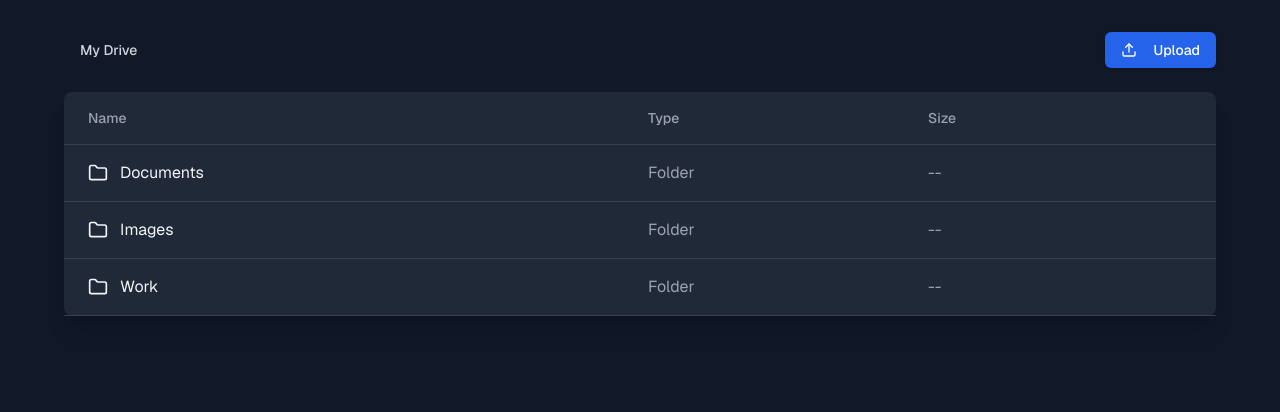
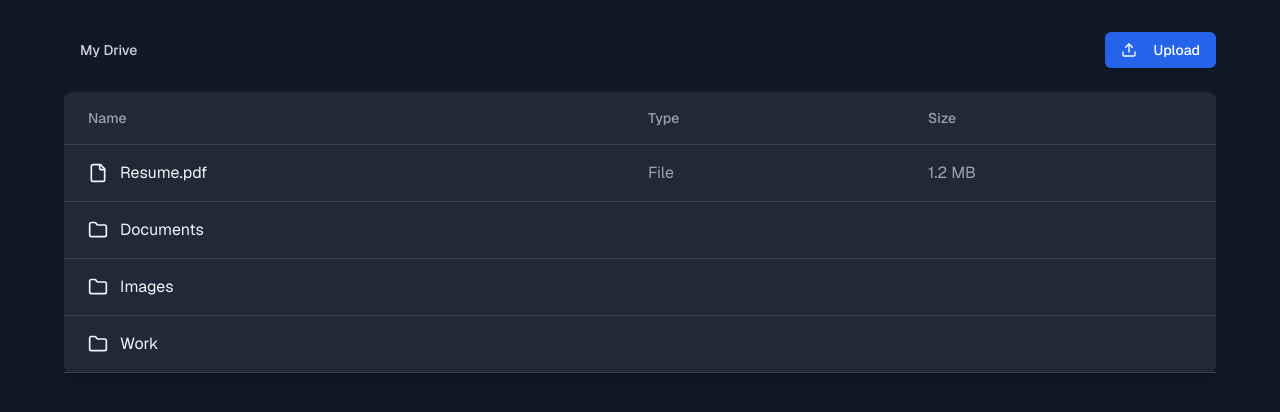
Before and after one commit to goodroundboy/drive-tutorial, a Next.js app: page / in a window 1280 px wide. Shown: the top 412 px of the page. Built offline with nearby package versions, Linux system fonts and the light colour scheme.

Commit message:
Updates mock data, broke out the file row into separate components

```diff
--- /dev/null
+++ b/src/app/file-row.tsx
@@ -0,0 +1,43 @@
+import { FileIcon, Folder as FolderIcon } from "lucide-react";
+import type { Folder, File } from "~/lib/mock-data";
+
+export function FileRow(props: { file: File })  {
+    const { file } = props;
+
+    return (
+        <li key={file.id} className="px-6 py-4 border-b border-gray-700 hover:bg-gray-750">
+        <div className="grid grid-cols-12 gap-4 items-center">
+            <div className="col-span-6 flex items-center">
+                <a href={file.url} className="flex items-center text-gray-100 hover:text-blue-400" target="_blank">
+                <FileIcon className="mr-3" size={20} />
+                {file.name}
+                </a>
+            </div>
+            <div className="col-span-3 text-gray-400">{"File"}</div>
+            <div className="col-span-3 text-gray-400">{file.size}</div>
+        </div>
+      </li>
+    )
+};
+
+export function FolderRow(props: { folder: Folder, handleFolderClick: () => void })  {
+    const { folder, handleFolderClick } = props;
+
+    return (
+        <li key={folder.id} className="px-6 py-4 border-b border-gray-700 hover:bg-gray-750">
+            <div className="grid grid-cols-12 gap-4 items-center">
+                <div className="col-span-6 flex items-center">
+                    <button
+                    onClick={() => handleFolderClick()}
+                    className="flex items-center text-gray-100 hover:text-blue-400"
+                    >
+                    <FolderIcon className="mr-3" size={20} />
+                    {folder.name}
+                    </button>
+                </div>
+                <div className="col-span-3 text-gray-400"></div>
+                <div className="col-span-3 text-gray-400"></div>
+            </div>
+        </li>
+    )
+};
--- a/src/app/page.tsx
+++ b/src/app/page.tsx
@@ -1,38 +1,42 @@
 "use client"
 
-import { useState } from "react";
-import { mockFiles } from "../lib/mock-data";
-import { Folder, FileIcon, Upload, ChevronRight } from "lucide-react";
-import Link from "next/link";
+import { useMemo, useState } from "react";
+import { mockFiles, mockFolders } from "../lib/mock-data";
+import { Upload, ChevronRight } from "lucide-react";
 import { Button } from "~/components/ui/button";
+import { FileRow, FolderRow } from "./file-row";
 
 export default function GoogleDriveClone() {
-  const [currentFolder, setCurrentFolder] = useState<string | null>(null)
+  const [currentFolder, setCurrentFolder] = useState<string>("root")
 
   const getCurrentFiles = () => {
     return mockFiles.filter((file) => file.parent === currentFolder)
+  }
+
+  const getCurrentFolders = () => {
+    return mockFolders.filter((folder) => folder.parent === currentFolder)
   }
 
   const handleFolderClick = (folderId: string) => {
     setCurrentFolder(folderId)
   }
 
-  const getBreadcrumbs = () => {
+  const breadcrumbs = useMemo(() => {
     const breadcrumbs = []
     let currentId = currentFolder
 
-    while (currentId !== null) {
-      const folder = mockFiles.find((file) => file.id === currentId)
+    while (currentId !== "root") {
+      const folder = mockFolders.find((file) => file.id === currentId)
       if (folder) {
         breadcrumbs.unshift(folder)
-        currentId = folder.parent
+        currentId = folder.parent ?? "root"
       } else {
         break
       }
     }
 
     return breadcrumbs
-  }
+  }, [currentFolder]);
 
   const handleUpload = () => {
     alert("Upload functionality would be implemented here")
@@ -44,13 +48,13 @@
         <div className="flex justify-between items-center mb-6">
           <div className="flex items-center">
             <Button
-              onClick={() => setCurrentFolder(null)}
+              onClick={() => setCurrentFolder("root")}
               variant="ghost"
               className="text-gray-300 hover:text-white mr-2"
             >
               My Drive
             </Button>
-            {getBreadcrumbs().map((folder, index) => (
+            {breadcrumbs.map((folder, index) => (
               <div key={folder.id} className="flex items-center">
                 <ChevronRight className="mx-2 text-gray-500" size={16} />
                 <Button
@@ -78,28 +82,13 @@
           </div>
           <ul>
             {getCurrentFiles().map((file) => (
-              <li key={file.id} className="px-6 py-4 border-b border-gray-700 hover:bg-gray-750">
-                <div className="grid grid-cols-12 gap-4 items-center">
-                  <div className="col-span-6 flex items-center">
-                    {file.type === "folder" ? (
-                      <button
-                        onClick={() => handleFolderClick(file.id)}
-                        className="flex items-center text-gray-100 hover:text-blue-400"
-                      >
-                        <Folder className="mr-3" size={20} />
-                        {file.name}
-                      </button>
-                    ) : (
-                      <Link href={file.url ?? "#"} className="flex items-center text-gray-100 hover:text-blue-400">
-                        <FileIcon className="mr-3" size={20} />
-                        {file.name}
-                      </Link>
-                    )}
-                  </div>
-                  <div className="col-span-3 text-gray-400">{file.type === "folder" ? "Folder" : "File"}</div>
-                  <div className="col-span-3 text-gray-400">{file.type === "folder" ? "--" : "2 MB"}</div>
-                </div>
-              </li>
+                <FileRow key={file.id} file={file} />
+            ))}
+
+            {getCurrentFolders().map((folder) => (
+                <FolderRow key={folder.id} folder={folder} handleFolderClick={() => {
+                    handleFolderClick(folder.id)
+                }} />
             ))}
           </ul>
         </div>
--- a/src/lib/mock-data.ts
+++ b/src/lib/mock-data.ts
@@ -1,21 +1,34 @@
+import { StringValidation } from "zod"
+
 export interface File {
-  id: string
-  name: string
-  type: "file" | "folder"
-  url?: string
-  parent: string | null
-  size?: string
+  id: string;
+  name: string;
+  type: "file";
+  url: string;
+  parent: string;
+  size: string;
 }
 
+export type Folder = {
+    id: string;
+    name: string;
+    type: "folder";
+    parent: string | null;
+}
+
+export const mockFolders: Folder[] = [
+    { id: "root", name: "root", type: "folder", parent: null},
+    { id: "1", name: "Documents", type: "folder", parent: "root" },
+    { id: "2", name: "Images", type: "folder", parent: "root" },
+    { id: "3", name: "Work", type: "folder", parent: "root" },
+    { id: "8", name: "Presentations", type: "folder", parent: "3" },
+];
+
 export const mockFiles: File[] = [
-  { id: "1", name: "Documents", type: "folder", parent: null },
-  { id: "2", name: "Images", type: "folder", parent: null },
-  { id: "3", name: "Work", type: "folder", parent: null },
-  { id: "4", name: "Resume.pdf", type: "file", url: "/files/resume.pdf", parent: "1", size: "1.2 MB" },
-  { id: "5", name: "Project Proposal.docx", type: "file", url: "/files/proposal.docx", parent: "1", size: "2.5 MB" },
-  { id: "6", name: "Vacation.jpg", type: "file", url: "/files/vacation.jpg", parent: "2", size: "3.7 MB" },
-  { id: "7", name: "Profile Picture.png", type: "file", url: "/files/profile.png", parent: "2", size: "1.8 MB" },
-  { id: "8", name: "Presentations", type: "folder", parent: "3" },
-  { id: "9", name: "Q4 Report.pptx", type: "file", url: "/files/q4-report.pptx", parent: "8", size: "5.2 MB" },
-  { id: "10", name: "Budget.xlsx", type: "file", url: "/files/budget.xlsx", parent: "3", size: "1.5 MB" },
-]
+    { id: "4", name: "Resume.pdf", type: "file", url: "/files/resume.pdf", parent: "root", size: "1.2 MB" },
+    { id: "5", name: "Project Proposal.docx", type: "file", url: "/files/proposal.docx", parent: "1", size: "2.5 MB" },
+    { id: "6", name: "Vacation.jpg", type: "file", url: "/files/vacation.jpg", parent: "2", size: "3.7 MB" },
+    { id: "7", name: "Profile Picture.png", type: "file", url: "/files/profile.png", parent: "2", size: "1.8 MB" },
+    { id: "9", name: "Q4 Report.pptx", type: "file", url: "/files/q4-report.pptx", parent: "8", size: "5.2 MB" },
+    { id: "10", name: "Budget.xlsx", type: "file", url: "/files/budget.xlsx", parent: "3", size: "1.5 MB" },
+];
```
Also changed, not shown: 1 other file (tests, documents, lock files or other folders).
